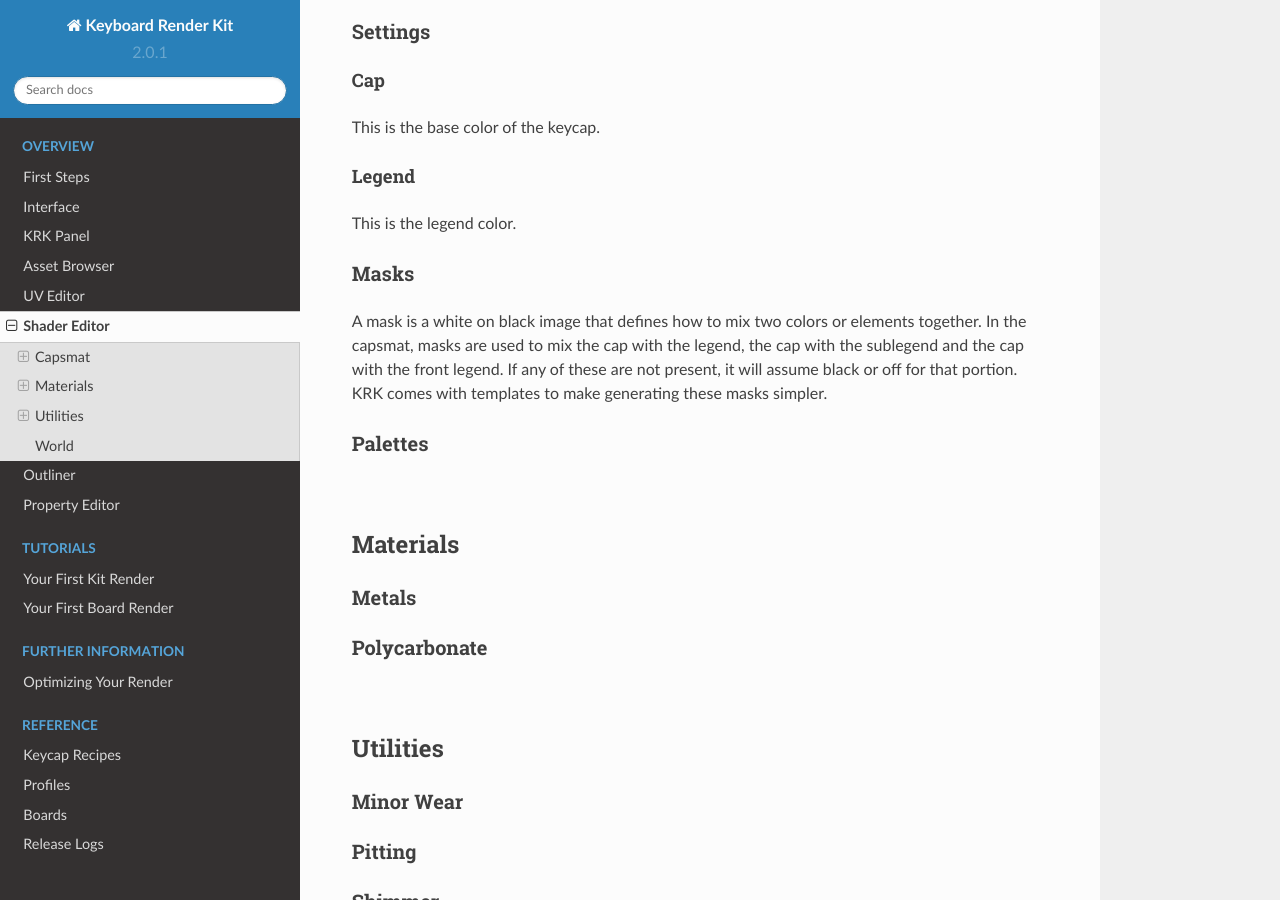
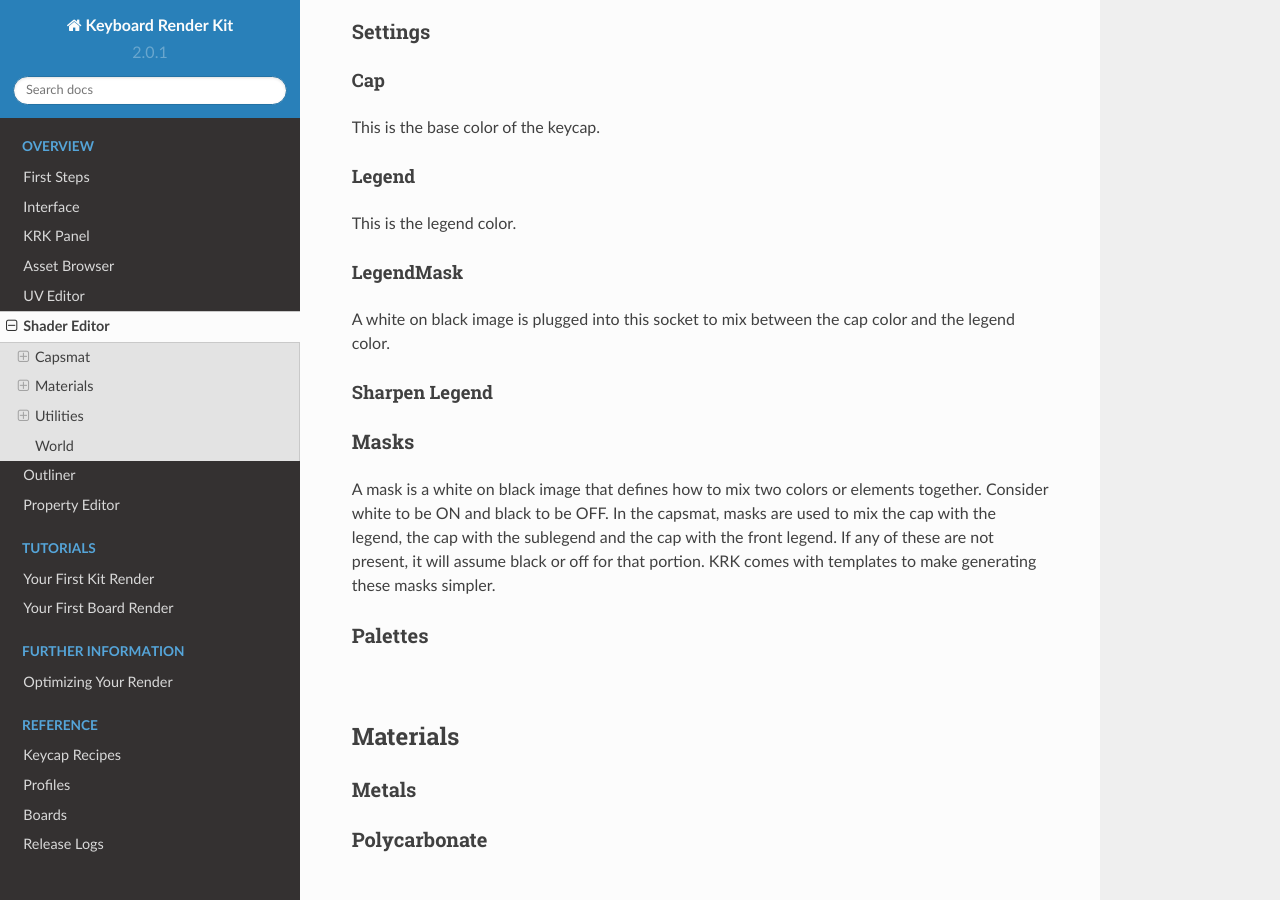
Before and after one commit to imperfectlink/KeyboardRenderKit, a Sphinx documentation site: the page built from docs/source/materials.rst, in a window 1280 px wide and 900 px high, scrolled down 845 px. Built offline with Sphinx 7.4.7 and the Read the Docs theme 2.0.0, drawn with Linux system fonts in a browser that asks for light colours.

Commit message:
Update materials.rst

```diff
--- a/docs/source/materials.rst
+++ b/docs/source/materials.rst
@@ -15,9 +15,17 @@
 ^^^^
 This is the legend color.
 
+LegendMask
+^^^^
+A white on black image is plugged into this socket to mix between the cap color and the legend color.
+
+Sharpen Legend
+^^^^
+
+
 Masks
 ----
-A mask is a white on black image that defines how to mix two colors or elements together. In the capsmat, masks are used to mix the cap with the legend, the cap with the sublegend and the cap with the front legend. If any of these are not present, it will assume black or off for that portion. KRK comes with templates to make generating these masks simpler.
+A mask is a white on black image that defines how to mix two colors or elements together. Consider white to be ON and black to be OFF. In the capsmat, masks are used to mix the cap with the legend, the cap with the sublegend and the cap with the front legend. If any of these are not present, it will assume black or off for that portion. KRK comes with templates to make generating these masks simpler.
 
 Palettes
 ----
```
